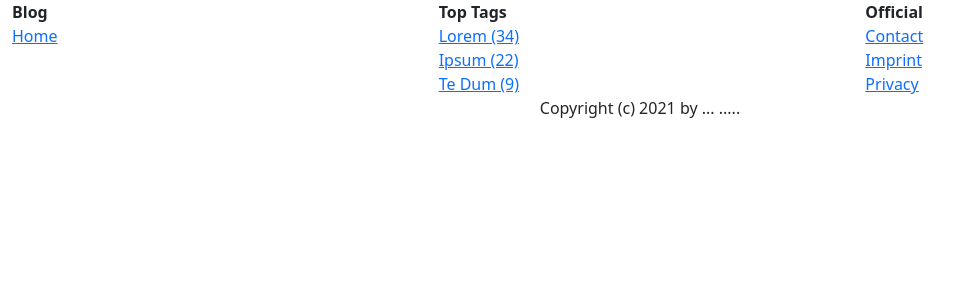
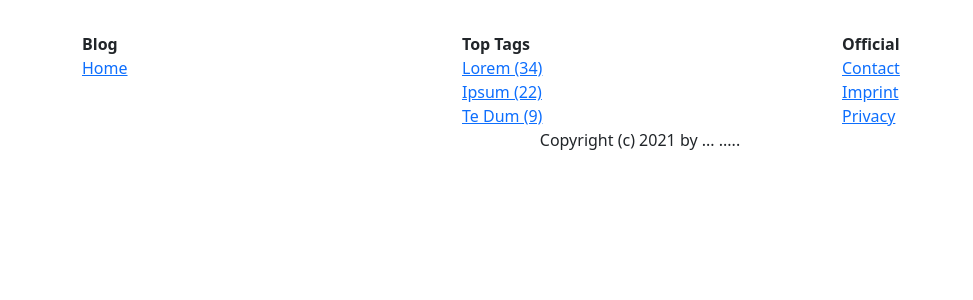
Before and after one commit to eliujulian/djangoblogdemo, a Django app: page / in a window 1280 px wide. Shown: the part 56-356 px from the top of the page, without its empty margins (0-973 px from the left). Run offline with Django 3.2, Linux system fonts and the light colour scheme; data that the repository does not hold is empty.

Commit message:
changed some styling and spacing

```diff
--- a/templates/blog/base.html
+++ b/templates/blog/base.html
@@ -24,7 +24,7 @@
 
 <!-- Footer -->
 <div>
-    <div class="container-fluid">
+    <div class="container pt-4">
         <div class="row">
             <div class="col">
                 <div><strong>Blog</strong></div>
--- a/templates/blog/index.html
+++ b/templates/blog/index.html
@@ -3,13 +3,14 @@
 
 {% block content %}
 
-    <div class="container">
+    <div class="container p-1">
         {% for article in object_list %}
-            <div class="card">
-                <div class="card-head">
+            <div class="card m-2 p-1">
+                <div class="card-head p-3">
                     <a href="{% url 'article-detail' article.id_slug %}">
                         {{ article }}
                     </a>
+                    , {{ article.date|date:"d.m.Y" }}
                 </div>
             </div>
         {% endfor %}
```
